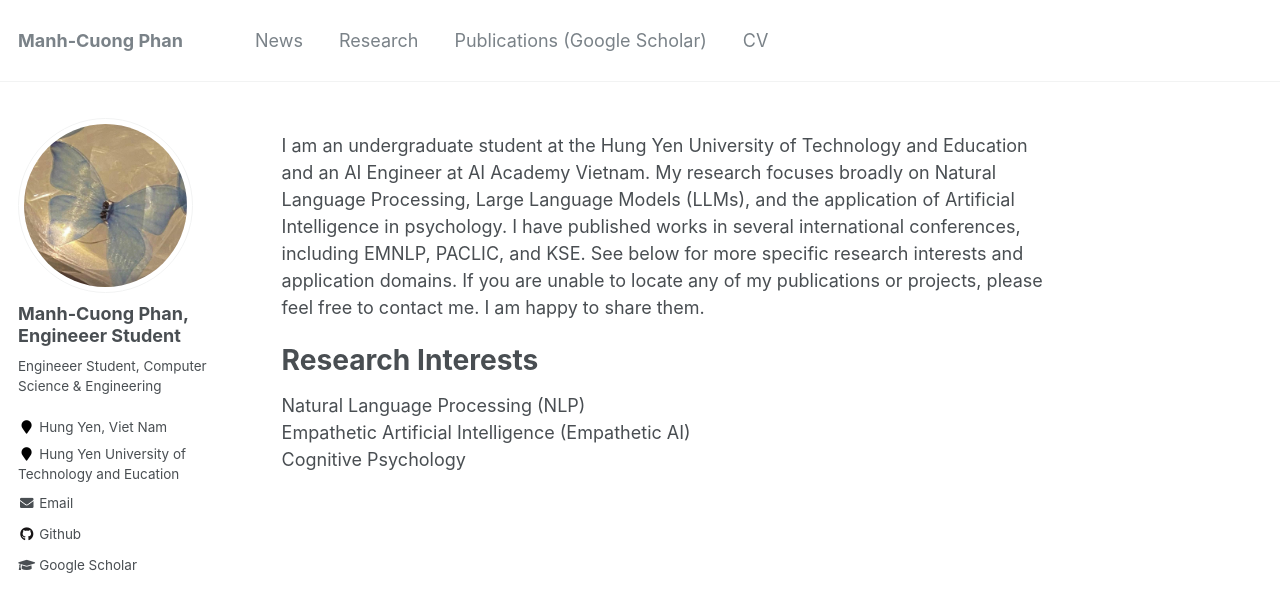
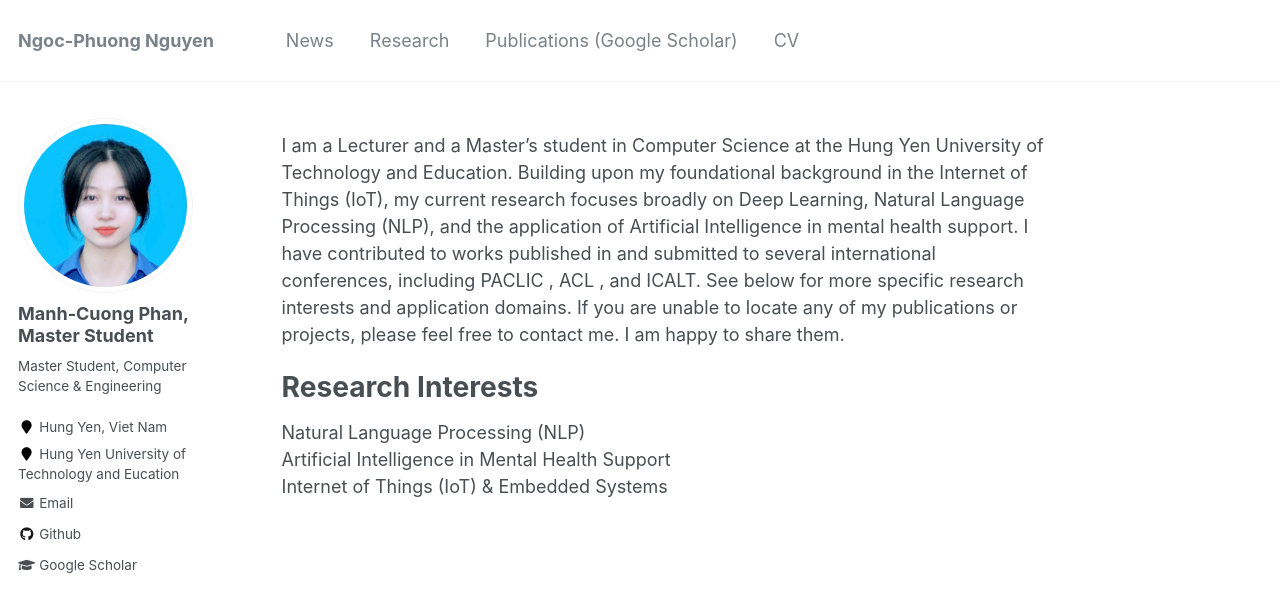
Before and after one commit to pose1812-cs/phuongnn-homepage, a Jekyll site: the page built from _pages/about.md, in a window 1280 px wide. Shown: the top 612 px of the page. Built offline with Jekyll 4.4.1, drawn with Linux system fonts in a browser that asks for light colours.

Commit message:
update about

```diff
--- a/_config.yml
+++ b/_config.yml
@@ -7,13 +7,13 @@
 
 # Site Settings
 locale                   : "vi-VI"
-title                    : "Manh-Cuong Phan"
+title                    : "Ngoc-Phuong Nguyen"
 title_separator          : "-"
-name                     : &name "Manh-Cuong Phan"
+name                     : &name "Ngoc-Phuong Nguyen"
 description              : &description ""
-url                      : https://cuongpm-cs.github.io/cuongpm-homepage/ # the base hostname & protocol for your site e.g. "https://mmistakes.github.io"
+url                      : https://github.com/pose1812-cs/phuongnn-homepage # the base hostname & protocol for your site e.g. "https://mmistakes.github.io"
 baseurl                  : "" # the subpath of your site, e.g. "/blog"
-repository               : "cuongpm-cs/cuongpm-cs.github.io"
+repository               : "pose1812-cs/phuongnn-homepage.github.io"
 teaser                   :  # filename of teaser fallback teaser image placed in /images/, .e.g. "500x300.png"
 breadcrumbs              : false # true, false (default)
 words_per_minute         : 160
@@ -80,14 +80,14 @@ analytics:
 
 # Site Author
 author:
-  name             : "Manh-Cuong Phan, Engineeer Student"
-  avatar           : "cuongpm-cs.jpg"
-  bio              : "Engineeer Student, Computer Science & Engineering"
+  name             : "Manh-Cuong Phan, Master Student"
+  avatar           : "phuong-nn.jpg"
+  bio              : "Master Student, Computer Science & Engineering"
   location         : "Hung Yen, Viet Nam"
   employer         : "Hung Yen University of <br>Technology and Eucation"
   pubmed           :
-  googlescholar    : "https://scholar.google.com/citations?user=Q02hZnQAAAAJ&hl=en"
-  email            : "cuongpm@spkt.edu.vn"
+  googlescholar    : "https://scholar.google.com/citations?user=iBEGVm4AAAAJ&hl=en"
+  email            : "nguyenngocphuong@utehy.edu.vn"
   researchgate     :
   uri              :
   bitbucket        :
@@ -96,7 +96,7 @@ author:
   flickr           :
   facebook         :
   foursquare       :
-  github           : "cuongpm-cs"
+  github           : "pose1812-cs"
   google_plus      :
   keybase          :
   instagram        :
--- a/_data/navigation.yml
+++ b/_data/navigation.yml
@@ -13,7 +13,7 @@ main:
     url: /research/
 
   - title: "Publications (Google Scholar)"
-    url: https://scholar.google.com/citations?user=Q02hZnQAAAAJ&hl=en
+    url: https://scholar.google.com/citations?user=iBEGVm4AAAAJ&hl=en
 
   # - title: "Teaching"
   #   url: /teaching/
@@ -22,4 +22,4 @@ main:
   #   url: /students/
 
   - title: "CV"
-    url: files/CV-Manh-Cuong-Phan.pdf
+    url: #files/CV-Manh-Cuong-Phan.pdf
--- a/_pages/about.md
+++ b/_pages/about.md
@@ -8,10 +8,10 @@ redirect_from:
   - /about.html
 ---
 
-I am an undergraduate student at the Hung Yen University of Technology and Education and an AI Engineer at AI Academy Vietnam. My research focuses broadly on Natural Language Processing, Large Language Models (LLMs), and the application of Artificial Intelligence in psychology. I have published works in several international conferences, including EMNLP, PACLIC, and KSE. See below for more specific research interests and application domains. If you are unable to locate any of my publications or projects, please feel free to contact me. I am happy to share them.
+I am a Lecturer and a Master's student in Computer Science at the Hung Yen University of Technology and Education. Building upon my foundational background in the Internet of Things (IoT), my current research focuses broadly on Deep Learning, Natural Language Processing (NLP), and the application of Artificial Intelligence in mental health support. I have contributed to works published in and submitted to several international conferences, including PACLIC , ACL , and ICALT. See below for more specific research interests and application domains. If you are unable to locate any of my publications or projects, please feel free to contact me. I am happy to share them.
 
 Research Interests
 ====
 Natural Language Processing (NLP)
-Empathetic Artificial Intelligence (Empathetic AI)
-Cognitive Psychology
+Artificial Intelligence in Mental Health Support
+Internet of Things (IoT) & Embedded Systems
```
Also changed, not shown: images/cuongpm-cs.jpg (deleted), images/phuong-nn.jpg (added).
